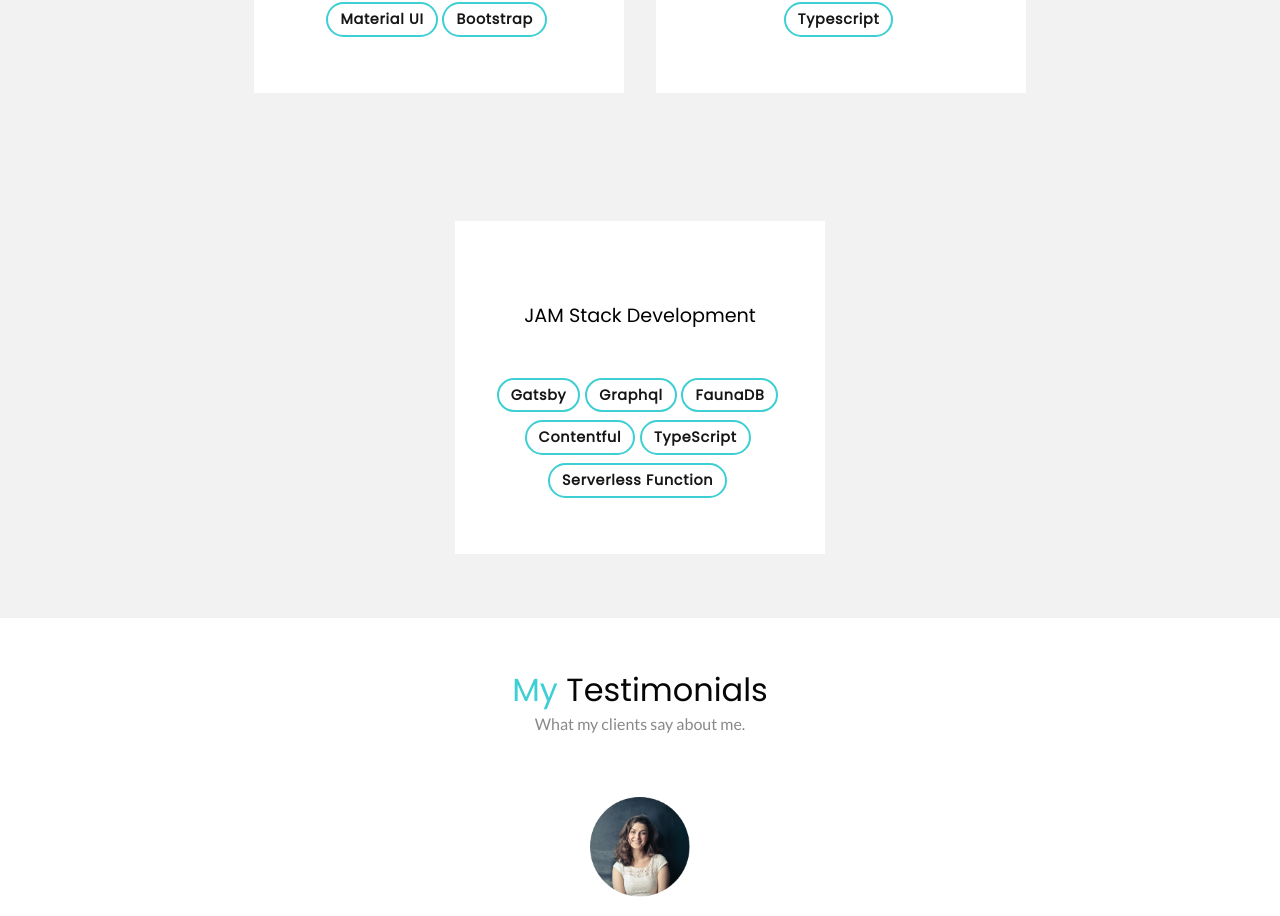
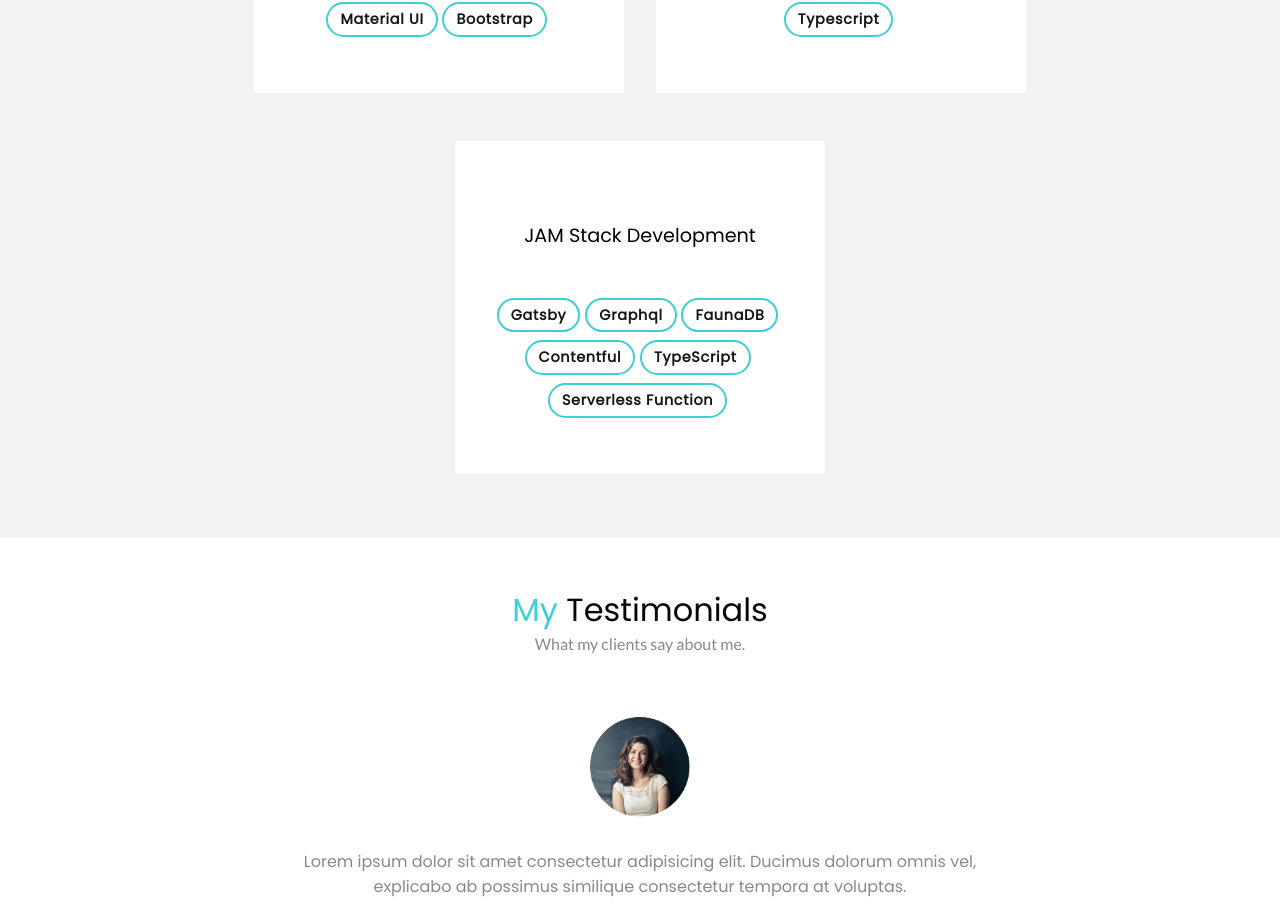
Before and after one commit to ahmedfaheemmalick/My-Portfolio, a React (Create React App) app in the folder client/: page / in a window 1280 px wide. Shown: the part 1802-2718 px from the top of the page. Built offline with nearby package versions, Linux system fonts and the light colour scheme.

Commit message:
some chanes

```diff
--- a/client/public/index.html
+++ b/client/public/index.html
@@ -9,17 +9,12 @@
   <meta name="description" content="Web site created using create-react-app" />
   <link rel="apple-touch-icon" href="%PUBLIC_URL%/logo192.png" />
   <link rel="manifest" href="%PUBLIC_URL%/manifest.json" />
-  <link href="https://unpkg.com/aos@2.3.1/dist/aos.css" rel="stylesheet">
   <title>Ahmed Faheem Malick.</title>
 </head>
 
 <body>
   <noscript>You need to enable JavaScript to run this app.</noscript>
   <div id="root"></div>
-  <script src="https://unpkg.com/aos@2.3.1/dist/aos.js"></script>
-  <script>
-    AOS.init();
-  </script>
 </body>
 
 </html>
--- a/client/src/Components/Services/Services.module.css
+++ b/client/src/Components/Services/Services.module.css
@@ -82,6 +82,10 @@
     flex-wrap: wrap;
     justify-content: center;
   }
+
+  .card_3 {
+    margin-top: -5rem;
+  }
 }
 
 @media (max-width: 1020px) {
--- a/client/src/index.css
+++ b/client/src/index.css
@@ -40,3 +40,53 @@ body {
   background: #3dcfd3;
   border-radius: 8px;
 }
+
+[data-aos][data-aos][data-aos-duration="2000"],
+body[data-aos-duration="2000"] [data-aos] {
+  transition-duration: 2s;
+}
+
+[data-aos][data-aos][data-aos-easing="ease"],
+body[data-aos-easing="ease"] [data-aos] {
+  transition-timing-function: ease;
+}
+
+[data-aos^="fade"][data-aos^="fade"] {
+  opacity: 0;
+  transition-property: opacity, transform;
+}
+
+[data-aos^="fade"][data-aos^="fade"].aos-animate {
+  opacity: 1;
+  transform: translateZ(0);
+}
+
+[data-aos="fade-up"] {
+  transform: translate3d(0, 100px, 0);
+}
+
+[data-aos="fade-down"] {
+  transform: translate3d(0, -100px, 0);
+}
+
+[data-aos="fade-right"] {
+  transform: translate3d(-100px, 0, 0);
+}
+
+[data-aos="fade-left"] {
+  transform: translate3d(100px, 0, 0);
+}
+
+[data-aos^="zoom"][data-aos^="zoom"] {
+  opacity: 0;
+  transition-property: opacity, transform;
+}
+
+[data-aos^="zoom"][data-aos^="zoom"].aos-animate {
+  opacity: 1;
+  transform: translateZ(0);
+}
+
+[data-aos="zoom-out"] {
+  transform: scale(1.2);
+}
```
Also changed, not shown: 6 other files (tests, documents, lock files or other folders).
